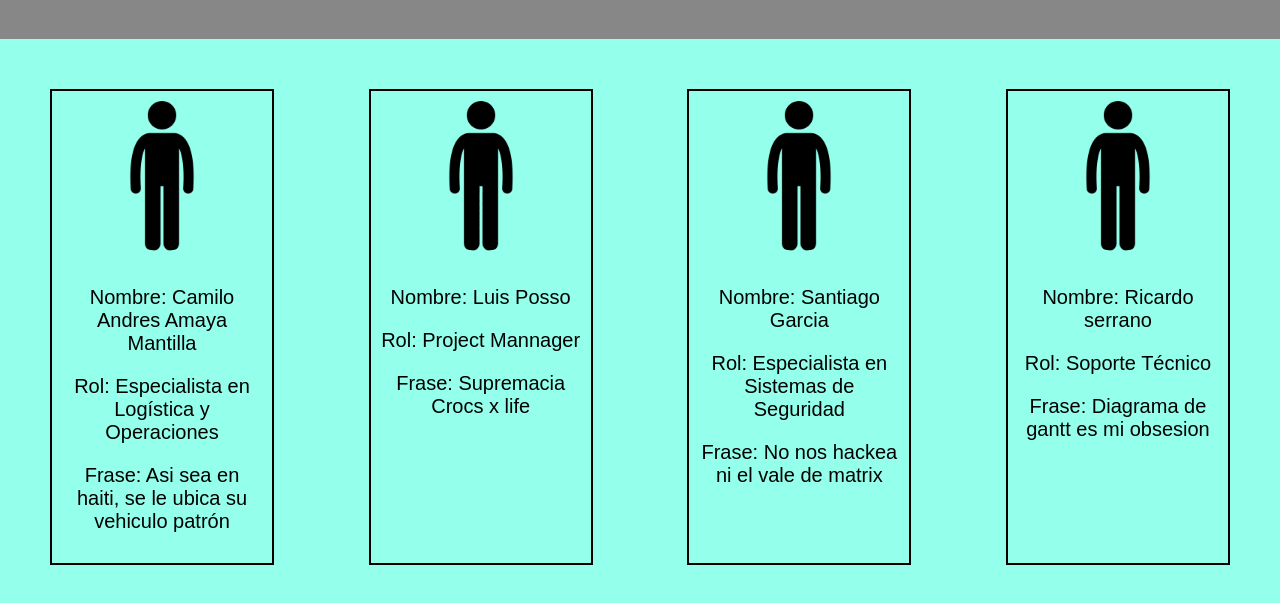
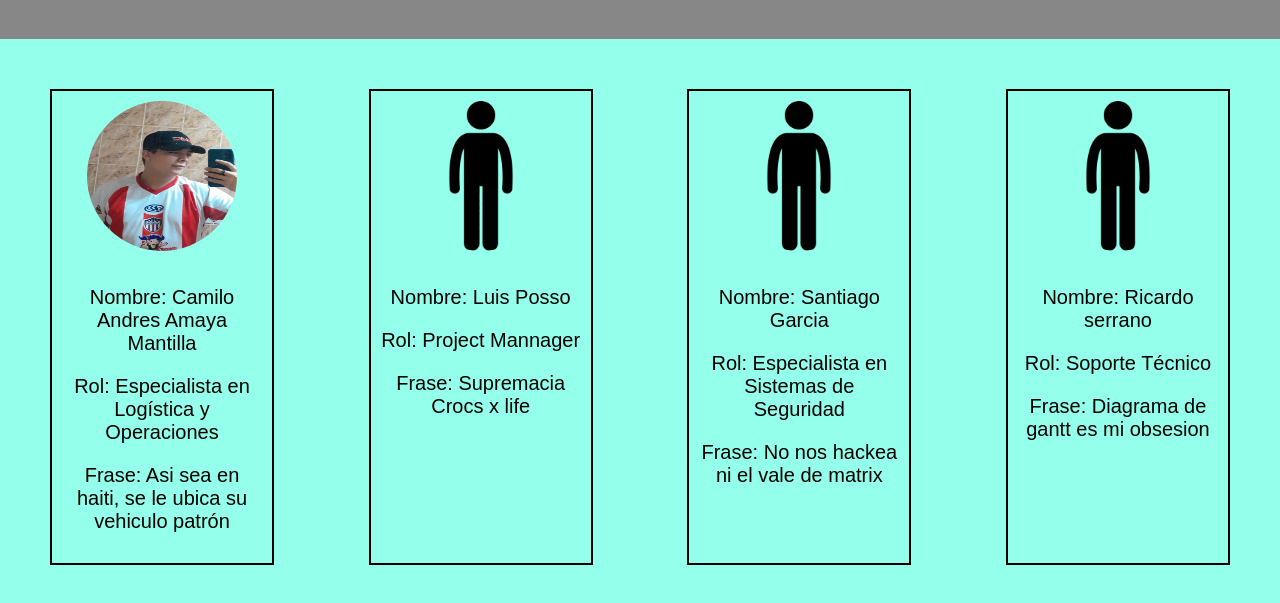
Before and after one commit to lgposso23/DSX, a plain HTML site: page public/Equipo_trabajo.html in a window 1280 px wide. Shown: the part 81-684 px from the top of the page. Drawn offline with Linux system fonts and the light colour scheme.

Commit message:
modified:   public/Equipo_trabajo.html 	new file:   public/pics/Foto_camilo.jpeg

```diff
--- a/public/Equipo_trabajo.html
+++ b/public/Equipo_trabajo.html
@@ -99,7 +99,7 @@
         <div class="team-container">
             <!-- Esquina superior izquierda -->
             <div class="team-member top-left">
-                <img src="pics/LOGO_FOTO.png" alt="Foto de miembro del equipo">
+                <img src="pics/Foto_camilo.jpeg" alt="Foto de miembro del equipo">
                 <p>Nombre: Camilo Andres Amaya Mantilla</p>
                 <p>Rol: Especialista en Logística y Operaciones</p>
                 <p>Frase: Asi sea en haiti, se le ubica su vehiculo patrón</p>
```
Also changed, not shown: public/pics/Foto_camilo.jpeg (added).
